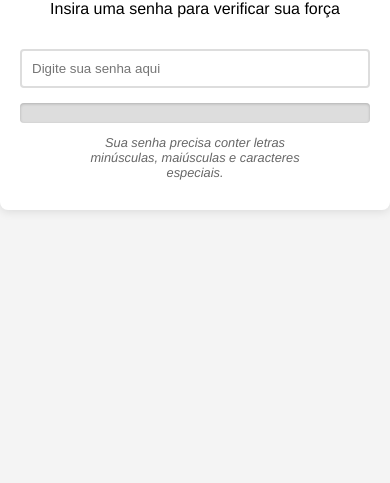
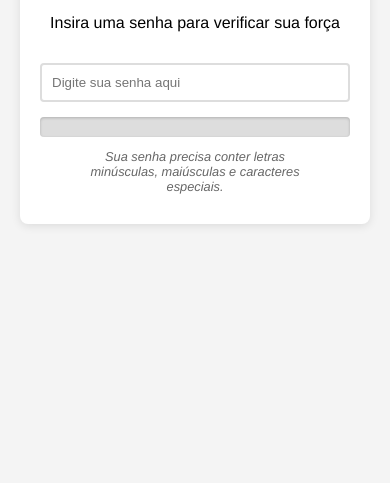
Before and after one commit to marlonsg6/password-strength, a plain HTML site: page index.html in a window 390 px wide. Shown: the part 361-844 px from the top of the page. Drawn offline with Linux system fonts and the light colour scheme.

Commit message:
add media query

```diff
--- a/css/styles.css
+++ b/css/styles.css
@@ -58,3 +58,9 @@ input[type="password"]{
     max-width: 70%;
     margin: 0 auto 10px;
 }
+
+@media(max-width: 450px) {
+    .container{
+        margin: 20px;
+    }
+}
```
